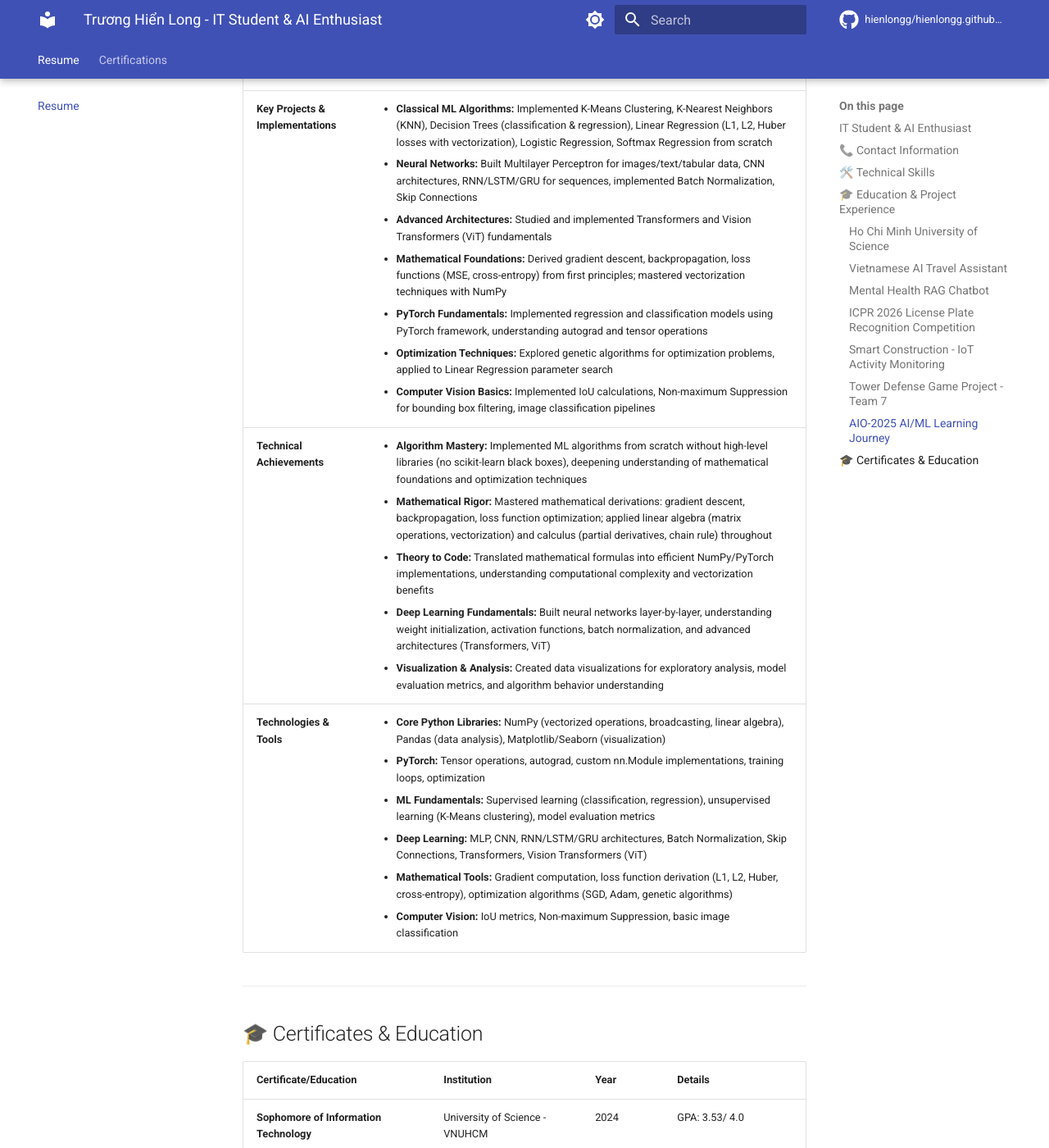
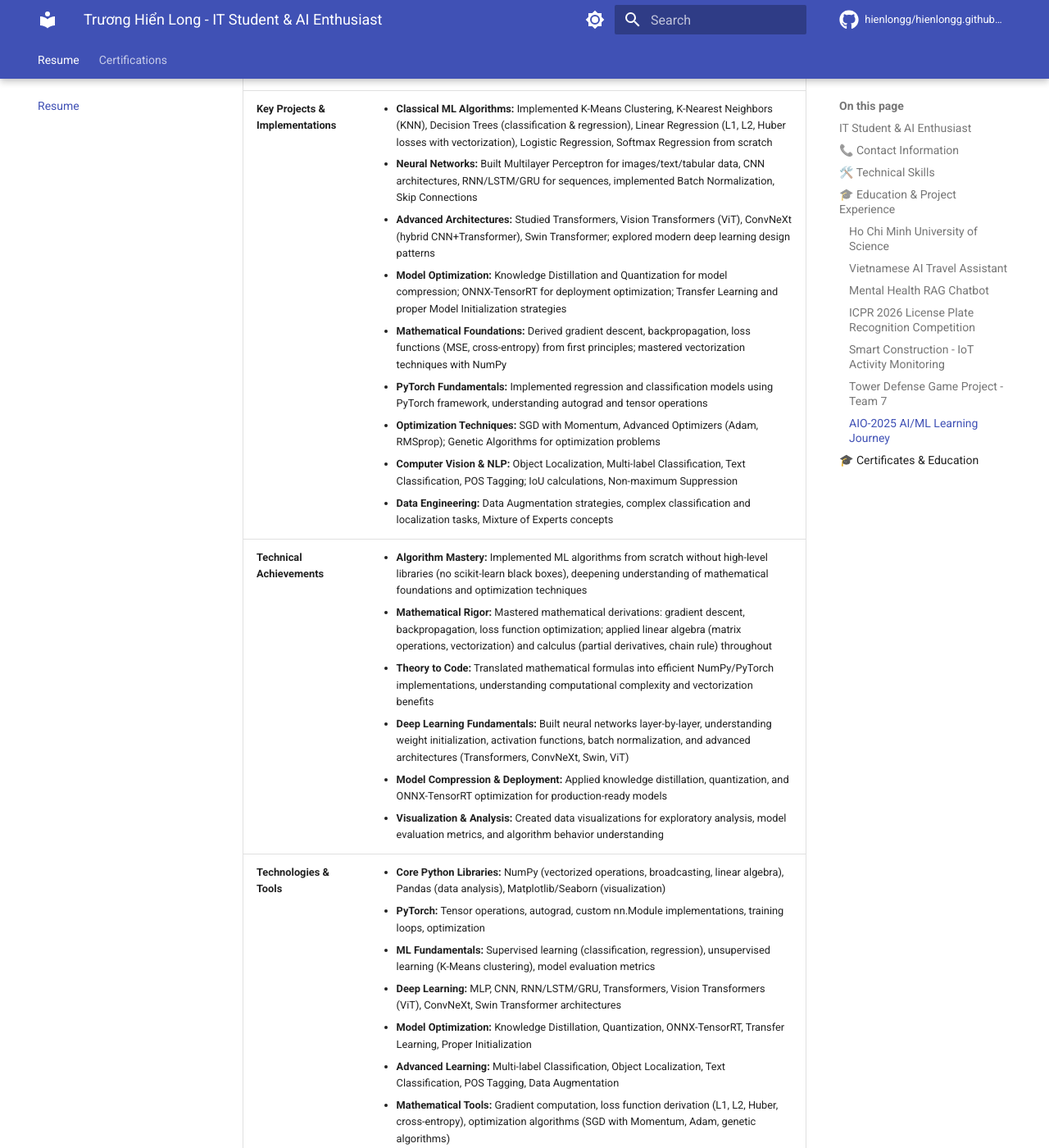
Before and after one commit to hienlongg/hienlongg.github.io, an MkDocs documentation site: the page built from docs/index.md, in a window 1280 px wide and 1400 px high, scrolled down 9164 px. Shown: the whole window at 82% size. Built offline with MkDocs 1.6.1 and Material for MkDocs 9.7.7, drawn with Linux system fonts in a browser that asks for light colours; comment, search, counter and statistics services are not loaded; some of the changed text lies outside the part shown.

Commit message:
Update certifications and enhance AI/ML learning journey details

```diff
--- a/docs/index.md
+++ b/docs/index.md
@@ -508,11 +508,13 @@ What drives me is solving complex problems through elegant engineering—from ar
         <ul>
           <li><strong>Classical ML Algorithms:</strong> Implemented K-Means Clustering, K-Nearest Neighbors (KNN), Decision Trees (classification & regression), Linear Regression (L1, L2, Huber losses with vectorization), Logistic Regression, Softmax Regression from scratch</li>
           <li><strong>Neural Networks:</strong> Built Multilayer Perceptron for images/text/tabular data, CNN architectures, RNN/LSTM/GRU for sequences, implemented Batch Normalization, Skip Connections</li>
-          <li><strong>Advanced Architectures:</strong> Studied and implemented Transformers and Vision Transformers (ViT) fundamentals</li>
+          <li><strong>Advanced Architectures:</strong> Studied Transformers, Vision Transformers (ViT), ConvNeXt (hybrid CNN+Transformer), Swin Transformer; explored modern deep learning design patterns</li>
+          <li><strong>Model Optimization:</strong> Knowledge Distillation and Quantization for model compression; ONNX-TensorRT for deployment optimization; Transfer Learning and proper Model Initialization strategies</li>
           <li><strong>Mathematical Foundations:</strong> Derived gradient descent, backpropagation, loss functions (MSE, cross-entropy) from first principles; mastered vectorization techniques with NumPy</li>
           <li><strong>PyTorch Fundamentals:</strong> Implemented regression and classification models using PyTorch framework, understanding autograd and tensor operations</li>
-          <li><strong>Optimization Techniques:</strong> Explored genetic algorithms for optimization problems, applied to Linear Regression parameter search</li>
-          <li><strong>Computer Vision Basics:</strong> Implemented IoU calculations, Non-maximum Suppression for bounding box filtering, image classification pipelines</li>
+          <li><strong>Optimization Techniques:</strong> SGD with Momentum, Advanced Optimizers (Adam, RMSprop); Genetic Algorithms for optimization problems</li>
+          <li><strong>Computer Vision & NLP:</strong> Object Localization, Multi-label Classification, Text Classification, POS Tagging; IoU calculations, Non-maximum Suppression</li>
+          <li><strong>Data Engineering:</strong> Data Augmentation strategies, complex classification and localization tasks, Mixture of Experts concepts</li>
         </ul>
       </td>
     </tr>
@@ -523,7 +525,8 @@ What drives me is solving complex problems through elegant engineering—from ar
           <li><strong>Algorithm Mastery:</strong> Implemented ML algorithms from scratch without high-level libraries (no scikit-learn black boxes), deepening understanding of mathematical foundations and optimization techniques</li>
           <li><strong>Mathematical Rigor:</strong> Mastered mathematical derivations: gradient descent, backpropagation, loss function optimization; applied linear algebra (matrix operations, vectorization) and calculus (partial derivatives, chain rule) throughout</li>
           <li><strong>Theory to Code:</strong> Translated mathematical formulas into efficient NumPy/PyTorch implementations, understanding computational complexity and vectorization benefits</li>
-          <li><strong>Deep Learning Fundamentals:</strong> Built neural networks layer-by-layer, understanding weight initialization, activation functions, batch normalization, and advanced architectures (Transformers, ViT)</li>
+          <li><strong>Deep Learning Fundamentals:</strong> Built neural networks layer-by-layer, understanding weight initialization, activation functions, batch normalization, and advanced architectures (Transformers, ConvNeXt, Swin, ViT)</li>
+          <li><strong>Model Compression & Deployment:</strong> Applied knowledge distillation, quantization, and ONNX-TensorRT optimization for production-ready models</li>
           <li><strong>Visualization & Analysis:</strong> Created data visualizations for exploratory analysis, model evaluation metrics, and algorithm behavior understanding</li>
         </ul>
       </td>
@@ -535,9 +538,11 @@ What drives me is solving complex problems through elegant engineering—from ar
           <li><strong>Core Python Libraries:</strong> NumPy (vectorized operations, broadcasting, linear algebra), Pandas (data analysis), Matplotlib/Seaborn (visualization)</li>
           <li><strong>PyTorch:</strong> Tensor operations, autograd, custom nn.Module implementations, training loops, optimization</li>
           <li><strong>ML Fundamentals:</strong> Supervised learning (classification, regression), unsupervised learning (K-Means clustering), model evaluation metrics</li>
-          <li><strong>Deep Learning:</strong> MLP, CNN, RNN/LSTM/GRU architectures, Batch Normalization, Skip Connections, Transformers, Vision Transformers (ViT)</li>
-          <li><strong>Mathematical Tools:</strong> Gradient computation, loss function derivation (L1, L2, Huber, cross-entropy), optimization algorithms (SGD, Adam, genetic algorithms)</li>
-          <li><strong>Computer Vision:</strong> IoU metrics, Non-maximum Suppression, basic image classification</li>
+          <li><strong>Deep Learning:</strong> MLP, CNN, RNN/LSTM/GRU, Transformers, Vision Transformers (ViT), ConvNeXt, Swin Transformer architectures</li>
+          <li><strong>Model Optimization:</strong> Knowledge Distillation, Quantization, ONNX-TensorRT, Transfer Learning, Proper Initialization</li>
+          <li><strong>Advanced Learning:</strong> Multi-label Classification, Object Localization, Text Classification, POS Tagging, Data Augmentation</li>
+          <li><strong>Mathematical Tools:</strong> Gradient computation, loss function derivation (L1, L2, Huber, cross-entropy), optimization algorithms (SGD with Momentum, Adam, genetic algorithms)</li>
+          <li><strong>Computer Vision:</strong> IoU metrics, Non-maximum Suppression, image classification and localization pipelines</li>
         </ul>
       </td>
     </tr>
```
Also changed, not shown: other parts of docs/index.md (+1 -1 lines), docs/certifications.md (+24 -2 lines).
